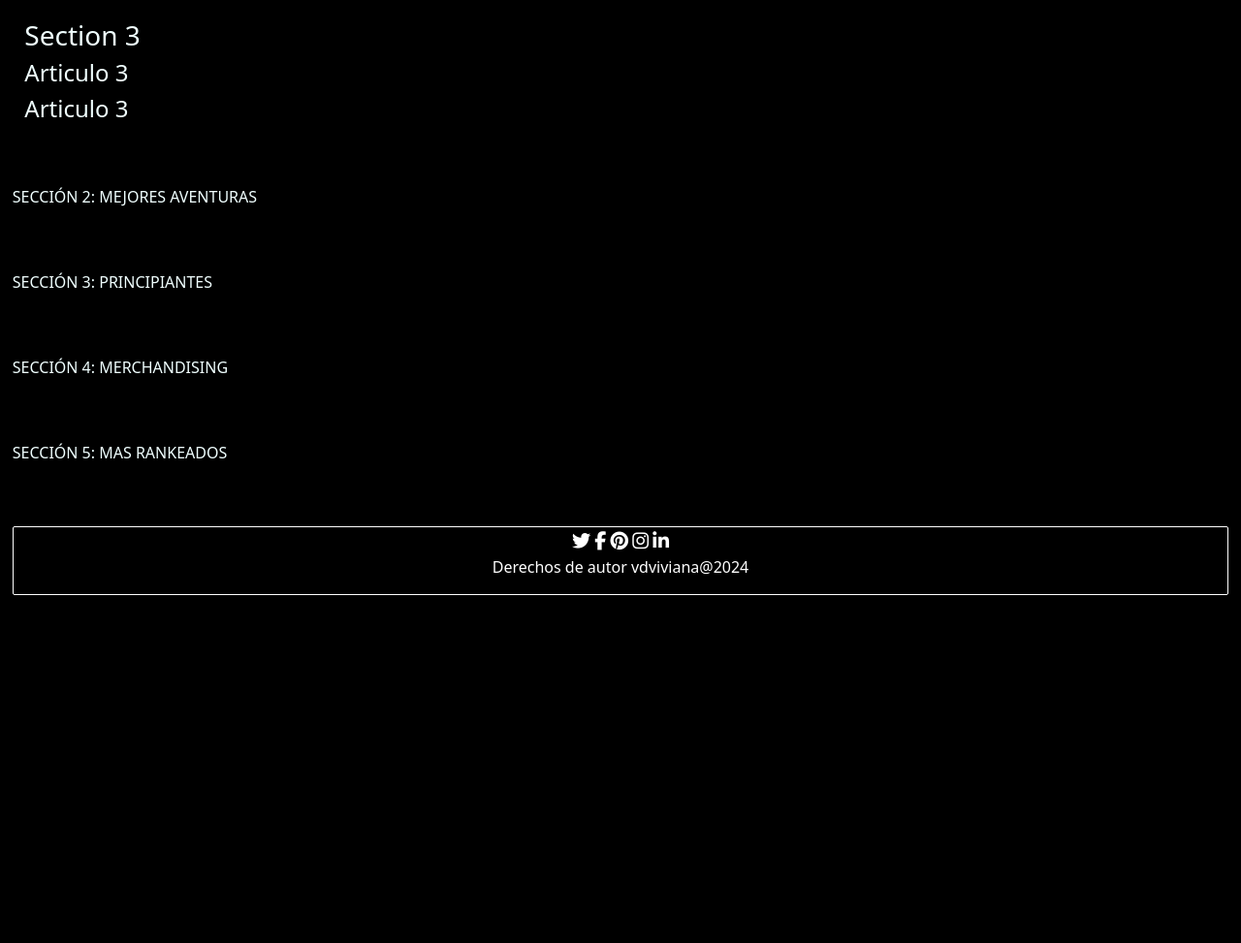
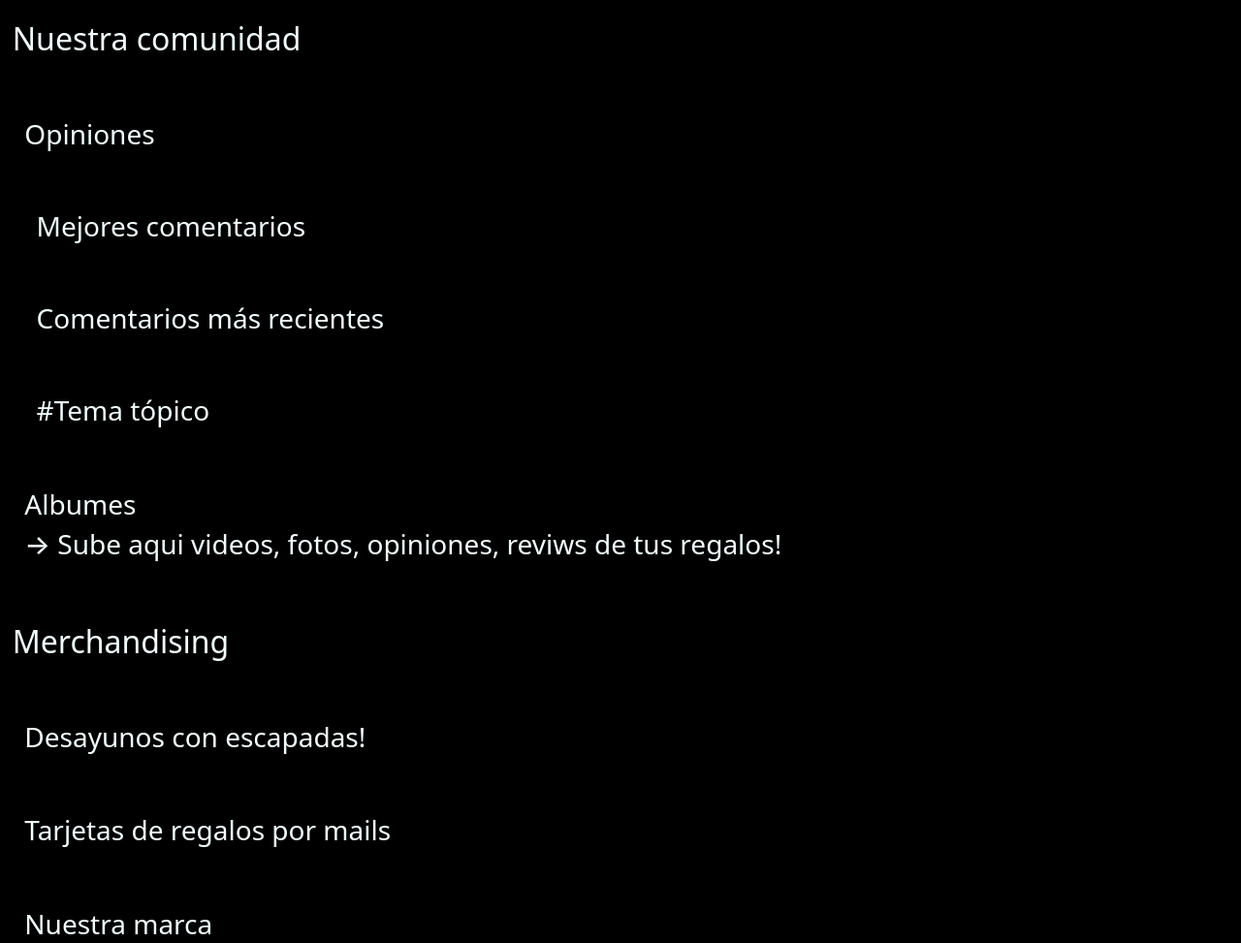
Before and after one commit to vdviviana/fullstack-python, a plain HTML site: page INTEGRADOR/index.html in a window 1280 px wide. Shown: the part 920-1893 px from the top of the page at 97% size. Before the commit the page ends 1534 px from the top, so only its background shows below. Drawn offline with nearby package versions, Linux system fonts and the light colour scheme.

Commit message:
Actualizar index secciones

```diff
--- a/INTEGRADOR/index.html
+++ b/INTEGRADOR/index.html
@@ -93,7 +93,7 @@
     <!-- FIN CABECERA -->
     <!-- INICIA MAIN -->
     <main>
-        <!-- INICIA SECCIÓN 1 -->
+        <!-- INICIA SECCIÓN 1: ACTIVIDADES -->
         <section id="seccion-actividades">
             <h2>Regalos en forma de experiencias</h2>
             <section>
@@ -148,62 +148,54 @@
                     <article>Terror</article>
                 </div>
             </section>
+        </section>
+        <!-- FIN SECCIÓN 1: ACTIVIDADES-->
+
+        <!-- INICIA SECCIÓN 2: COMUNIDAD -->
+        <section id="seccion-comunidad">
+            <h2>Nuestra comunidad</h2>
             <section>
-                <h3>Section 3</h3>
-                <div class="publicidad-div3">
-                    <article>
-                        <h4>Articulo 3</h4>
-                    </article>
-                    <article>
-                        <h4>Articulo 3</h4>
-                    </article>
+                <h3>Opiniones</h3>
+                <div class="comunidad">
+                    <section>
+                        <h3>Mejores comentarios</h3>
+                    </section>
+                    <section>
+                        <h3>Comentarios más recientes</h3>
+                    </section>
+                    <section>
+                        <h3>#Tema tópico</h3>
+                    </section>
                 </div>
             </section>
+            <section>
+                <h3>Albumes</h3>
+                <h3>→ Sube aqui videos, fotos, opiniones, reviws de tus regalos!</h3>
+                <div class="albumes">
 
-
-
+                </div>
+            </section>
         </section>
-        <!-- FIN SECCIÓN 1: PUBLICIDAD -->
-
-        <!-- INICIA SECCIÓN 2: MEJORES AVENTURAS -->
-        <section>
-            <div class="s2mejores-aventuras">
-                <p>SECCIÓN 2: MEJORES AVENTURAS</p>
-
-            </div>
-
-        </section>
-        <!-- FIN SECCIÓN 2: MEJORES AVENTURAS -->
-
-        <!-- INICIA SECCIÓN 3: PRINCIPIANTES -->
-        <section>
-            <div class="s3principiantes">
-                <p>SECCIÓN 3: PRINCIPIANTES</p>
-
-            </div>
-
-        </section>
-        <!-- FIN SECCIÓN 3: PRINCIPIANTES -->
+        <!-- FIN SECCIÓN 2: COMUNIDAD-->
 
         <!-- INICIA SECCIÓN 4: MERCHANDISING -->
         <section>
             <div class="s4merchandising">
-                <p>SECCIÓN 4: MERCHANDISING</p>
+                <h2>Merchandising</h2>
+                <section>
+                    <h3>Desayunos con escapadas!</h3>
+                </section>
+                <section>
+                    <h3>Tarjetas de regalos por mails</h3>
+                </section>
+                <section>
+                    <h3>Nuestra marca</h3>
+                </section>
 
             </div>
 
         </section>
         <!-- FIN SECCIÓN 4: MERCHANDISING-->
-
-        <!-- INICIA SECCIÓN 5: MAS RANKEADOS -->
-        <section>
-            <div class="s5mas-rankeados">
-                <p>SECCIÓN 5: MAS RANKEADOS</p>
-
-            </div>
-
-        </section>
-        <!-- FIN SECCIÓN 5: MAS RANKEADOS-->
 
     </main>
     <!-- FIN MAIN -->
```
